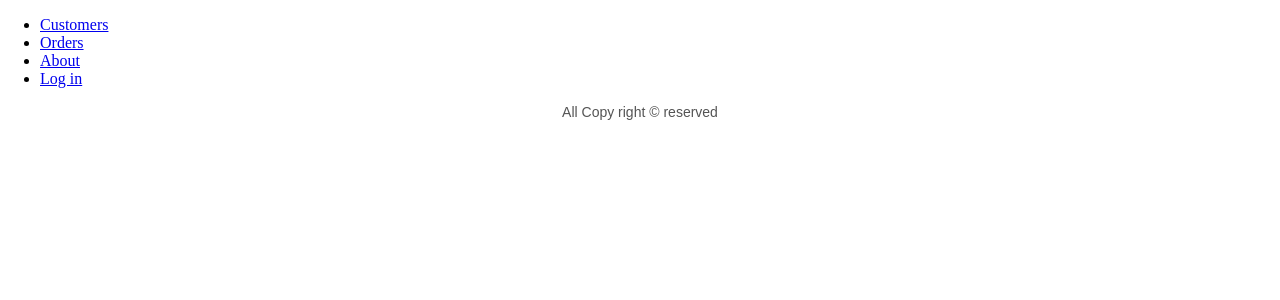
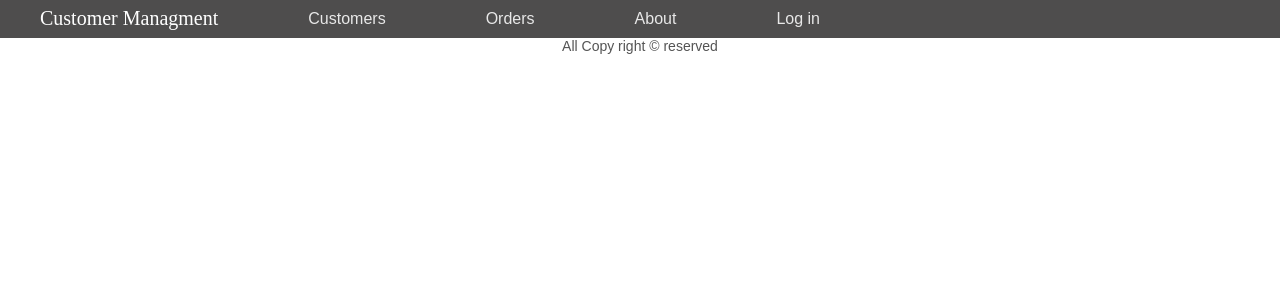
Before and after one commit to ShilpiJain/angualr6, an Angular app: page / in a window 1280 px wide. Shown: the top 300 px of the page. Built offline with nearby package versions, Linux system fonts and the light colour scheme.

Commit message:
navigations move towards routing

```diff
--- a/src/app/core/nav/nav.component.css
+++ b/src/app/core/nav/nav.component.css
@@ -0,0 +1,25 @@
+nav{
+  background: #4e4d4d;
+  padding: 10px 0px;
+}
+nav ul li a{
+    color: #e8e8e8;
+    text-decoration: none;
+    font-family: fantasy;
+    padding: 1px 50px;
+}
+nav ul{
+  padding: 0px;
+  margin: 0px;
+}
+nav ul li{
+  display: inline-block;
+}
+.logo p{
+    margin: 0px;
+    min-width: 100px;
+    float: left;
+    color: #fff;
+    padding: 7px 40px;
+    font-size: 20px;
+}
--- a/src/app/core/nav/nav.component.html
+++ b/src/app/core/nav/nav.component.html
@@ -1,9 +1,12 @@
+<div class="logo">
+  <p>Customer Managment</p>
+</div>
+
 <nav>
   <ul>
-    <li><a href="#">Customers</a></li>
-    <li><a href="#">Orders</a></li>
-    <li><a href="#">About </a></li>
-    <li><a href="#">Log in</a></li>
-
+    <li><a href="/customers">Customers</a></li>
+    <li><a href="/order">Orders</a></li>
+    <li><a href="/about">About </a></li>
+    <li><a href="/login">Log in</a></li>
   </ul>
 </nav>
--- a/src/styles.css
+++ b/src/styles.css
@@ -1,5 +1,5 @@
 /* You can add global styles to this file, and also import other style files */
-body{
+*{
   margin: 0px;
   padding:0px;
 }
```
